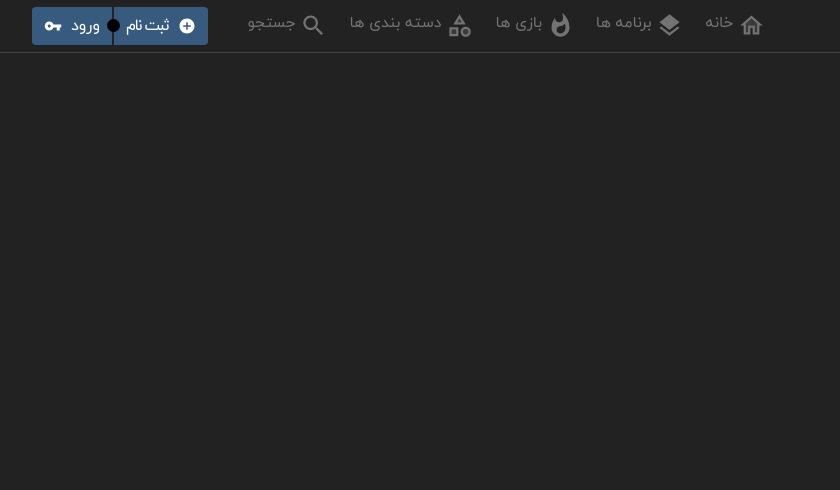
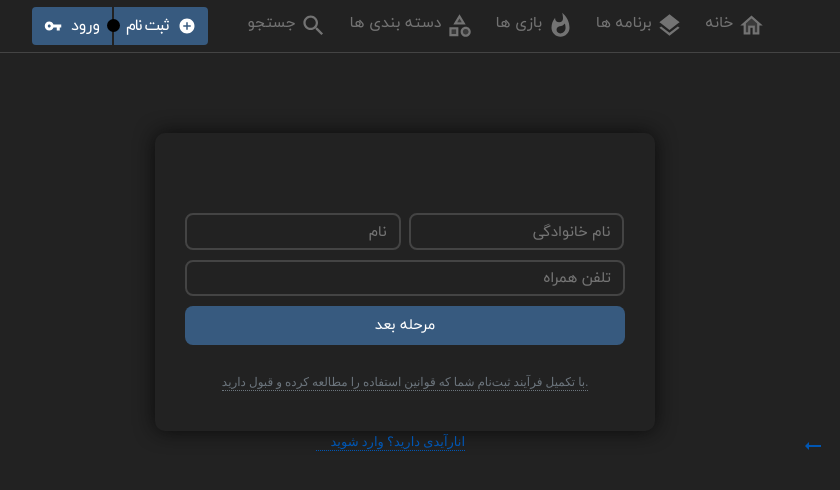
Before and after one commit to sarinazeitooni/Anardoni, a Next.js app: page /register in a window 1280 px wide. Shown: the top 490 px of the page, without its empty margins (235-1075 px from the left). Built offline with nearby package versions, Linux system fonts and the light colour scheme.

Commit message:
added axios

```diff
--- a/components/login/style/login.module.scss
+++ b/components/login/style/login.module.scss
@@ -76,6 +76,9 @@
     margin: 30px auto;
     font-size: 12px;
   }
+  .sign-up , .forgot-password{
+    cursor: pointer;
+  }
   .sign-up{
     margin-right: 110px;
     font-size: 13px;
--- a/components/login/texts/loginTexts.js
+++ b/components/login/texts/loginTexts.js
@@ -5,6 +5,12 @@ const LoginTexts = {
     login : 'ورود',
     forgotPassword : 'رمز خود را فراموش کرده اید؟',
     signUp : 'ساخت انارآیدی',
-    validation : 'این فیلد نباید خالی باشد'
+    validation : 'این فیلد نباید خالی باشد',
+    name : 'نام',
+    lastName : "نام خانوادگی",
+    next : 'مرحله بعد',
+    number : 'تلفن همراه',
+    rules : 'با تکمیل فرآیند ثبت‌نام شما که قوانین استفاده را مطالعه کرده و قبول دارید.',
+    loginText : 'انارآیدی دارید؟ وارد شوید'
 };
 export default LoginTexts;
--- a/components/register/registerContainer.jsx
+++ b/components/register/registerContainer.jsx
@@ -1,10 +1,23 @@
 import React from 'react';
+import style from './style/register.module.scss';
+import LoginTexts from "../login/texts/loginTexts";
+import ArrowRightAltIcon from "@material-ui/icons/ArrowRightAlt";
 
 function RegisterContainer() {
     return (
         <React.Fragment>
-        </React.Fragment>
-    )
+            <div className={style['register-container']}>
+                <div className={style['input-container']}>
+                    <input className={style['input']} id='name' type='text' placeholder={LoginTexts.name}/>
+                    <input className={style['input']} id='lastname' type='text' placeholder={LoginTexts.lastName}/>
+                    <input className={style['input']} id='phone' type='text' placeholder={LoginTexts.number}/>
+                    <button className={style['submit-btn']} type='submit'>{LoginTexts.next}</button>
+                </div>
+                <p className={style['rules']}>{LoginTexts.rules}</p>
+            <a href='/register'><p className={style['login']}><ArrowRightAltIcon/>{LoginTexts.loginText}</p></a>
+        </div>
+</React.Fragment>
+)
 }
 
 export default RegisterContainer;
--- a/components/register/style/register.module.scss
+++ b/components/register/style/register.module.scss
@@ -0,0 +1,76 @@
+@import '../../../styles/variables';
+.register-container{
+  box-shadow: 0 0 20px #0b0b0b;
+  padding: 30px 30px 10px 30px;
+  margin: 80px auto;
+  background-color: $background;
+  border-radius: 10px;
+  max-width: 500px;
+  .input-container {
+    margin-top: 50px;
+    .input {
+      text-align: right;
+      color: white;
+      &:nth-child(2){
+        margin-left: 4px;
+      }
+      &:nth-child(1){
+        margin-right: 4px;
+      }
+      &:nth-child(2) , &:nth-child(1){
+        display: inline-block;
+        width: 49%;
+      }
+      &:focus {
+        transition: border .1s linear;
+        border: 1px solid $submit;
+      }
+      border: $main-border;
+      &::placeholder {
+        font-family: anardoni;
+        font-size: 15px;
+      }
+    }
+    input, .submit-btn {
+      outline: none;
+      padding: .55rem .75rem;
+      background-color: transparent;
+      border-radius: 8px;
+      border-width: 2px !important;
+      width: 100%;
+      margin-bottom: 10px;
+    }
+    .submit-btn {
+      cursor: pointer;
+      background-color: $submit;
+      border: none;
+      font-size: 15px;
+      display: block;
+      font-family: anardoni;
+      color: white;
+    }
+  }
+  .rules {
+    color: $card-subtitle;
+    border-bottom: 1px dotted $card-subtitle;
+    display: table;
+    margin: 30px auto;
+    font-size: 12px;
+  }
+  .login , .rules{
+    cursor: pointer;
+  }
+  .login{
+    margin-right: 160px;
+    font-size: 13px;
+    color: $signUp;
+    padding-left: 15px;
+    float: right;
+    border-bottom: 1px dotted $signUp;
+    svg{
+      transform: rotate(180deg);
+      position: absolute;
+      right: 220px;
+    }
+  }
+}
--- a/package.json
+++ b/package.json
@@ -16,6 +16,7 @@
     "@material-ui/core": "^4.11.4",
     "@material-ui/icons": "^4.11.2",
     "@material-ui/lab": "^4.0.0-alpha.58",
+    "axios": "^0.21.1",
     "browser-detect": "^0.2.28",
     "lodash": "^4.17.21",
     "next": "^10.2.3",
```
Also changed, not shown: components/login/LoginContainer.jsx (+48 -13 lines), 1 other file (tests, documents, lock files or other folders).
